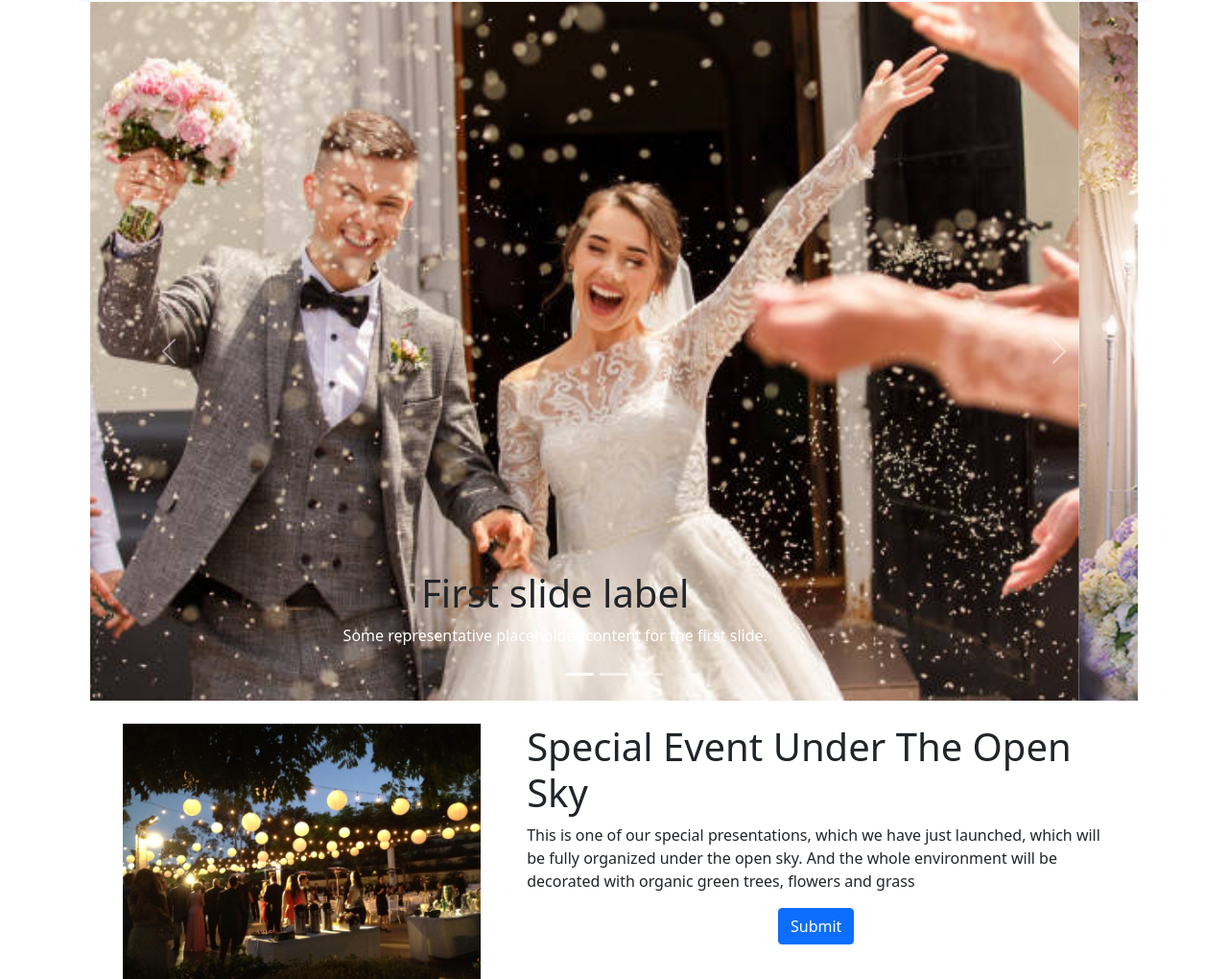
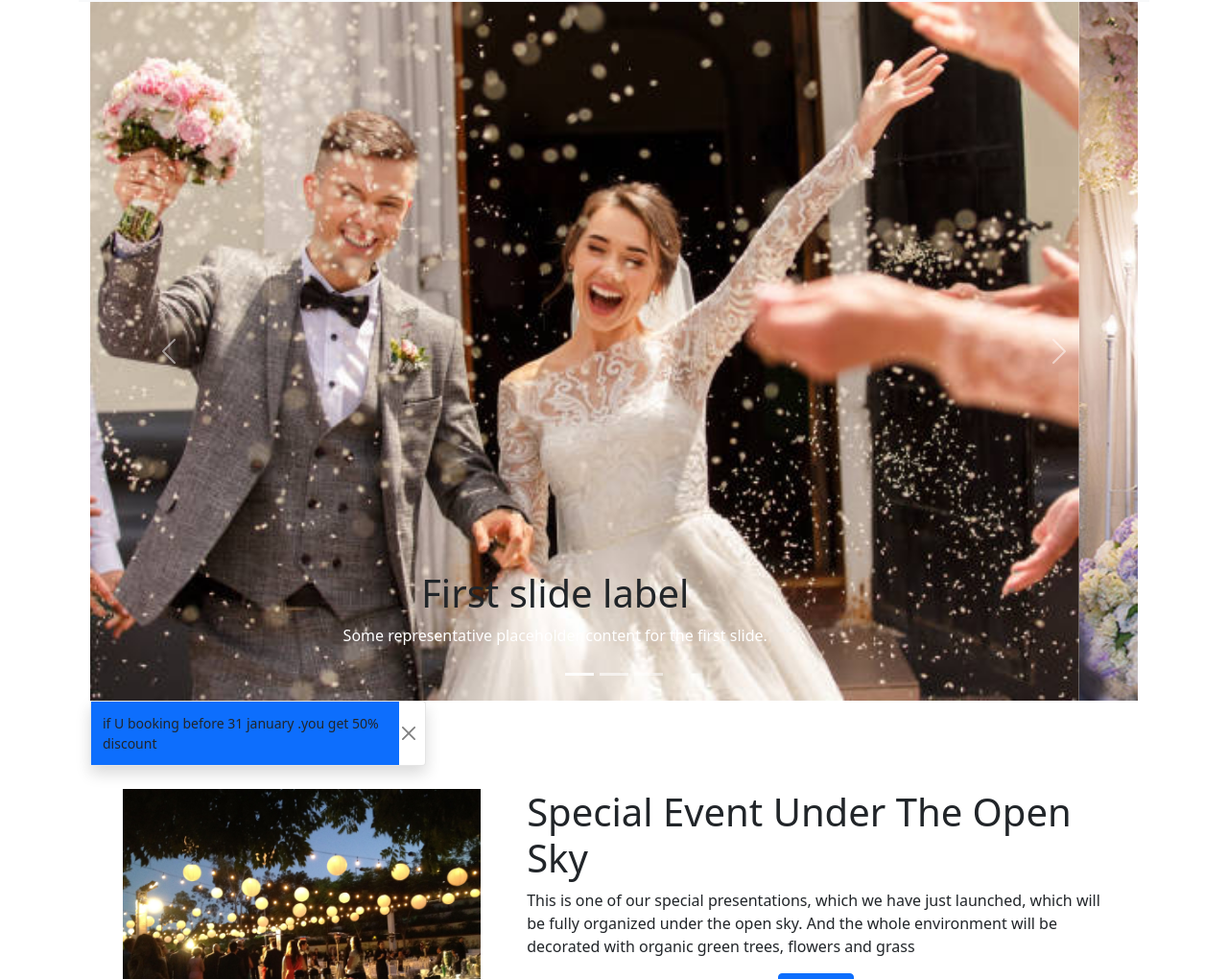
Before and after one commit to Riad15/convention-center, a plain HTML site: page index.html in a window 1280 px wide. Shown: the part 80-1100 px from the top of the page at 96% size. Drawn offline with nearby package versions, Linux system fonts and the light colour scheme.

Commit message:
add tost

```diff
--- a/index.html
+++ b/index.html
@@ -90,6 +90,13 @@
                     </button>
                 </div>
                 <!-- tost -->
+                <div class="toast show align-items-center" role="alert" aria-live="assertive" aria-atomic="true">
+                    <div class="d-flex">
+                        <div class="toast-body bg-primary ">if U booking before 31 january .you get 50% discount</div>
+                        <button type="button" class="btn-close me-2 m-auto" data-bs-dismiss="toast"
+                            aria-label="Close"></button>
+                    </div>
+                </div>
             </section>
 
         </header>
```
